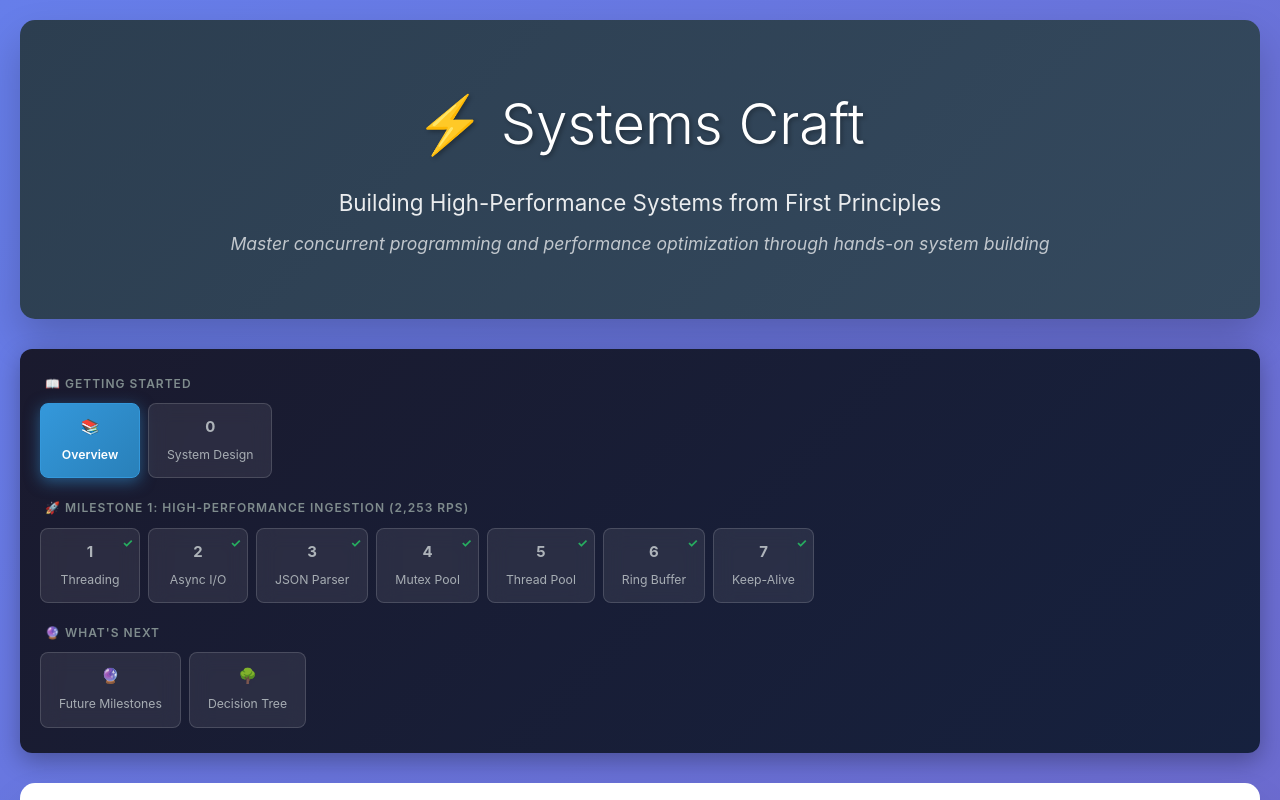
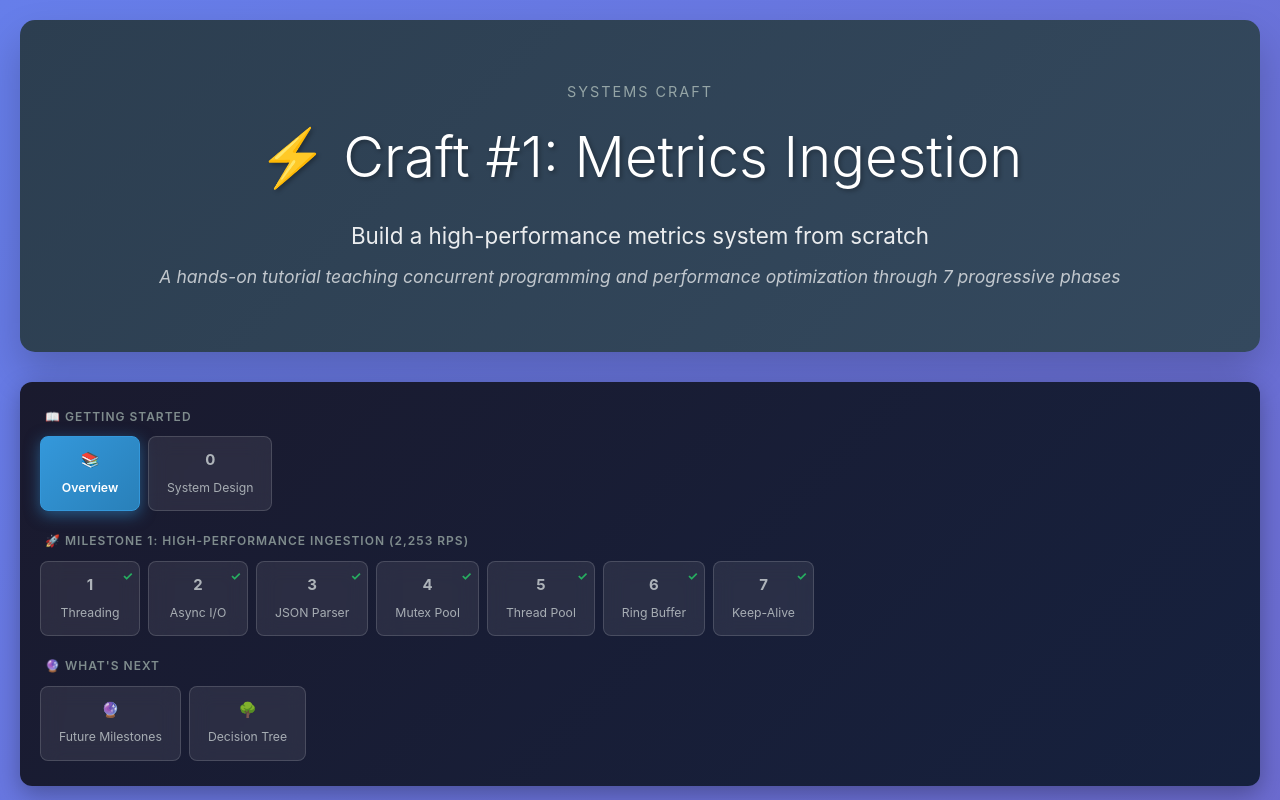
Before and after one commit to kapil0x/MetricsStream, a plain HTML site: page docs/index.html in a window 1280 px wide. Shown: the top 800 px of the page. Drawn offline with Linux system fonts and the light colour scheme.

Commit message:
Position as Craft #1 in Systems Craft series

```diff
--- a/docs/index.html
+++ b/docs/index.html
@@ -3,7 +3,7 @@
 <head>
     <meta charset="UTF-8">
     <meta name="viewport" content="width=device-width, initial-scale=1.0">
-    <title>Systems Craft - Building High-Performance Systems from First Principles</title>
+    <title>Craft #1: Metrics Ingestion - Systems Craft</title>
     <style>
         * {
             margin: 0;
@@ -550,9 +550,10 @@
 <body>
     <div class="container">
         <header>
-            <h1>⚡ Systems Craft</h1>
-            <p class="subtitle">Building High-Performance Systems from First Principles</p>
-            <p class="tagline">Master concurrent programming and performance optimization through hands-on system building</p>
+            <div style="font-size: 0.9em; color: #95a5a6; margin-bottom: 10px; letter-spacing: 2px;">SYSTEMS CRAFT</div>
+            <h1>⚡ Craft #1: Metrics Ingestion</h1>
+            <p class="subtitle">Build a high-performance metrics system from scratch</p>
+            <p class="tagline">A hands-on tutorial teaching concurrent programming and performance optimization through 7 progressive phases</p>
         </header>
 
         <div class="phase-nav">
```
Also changed, not shown: learning-hub-v2.html (+5 -4 lines), 2 other files.
